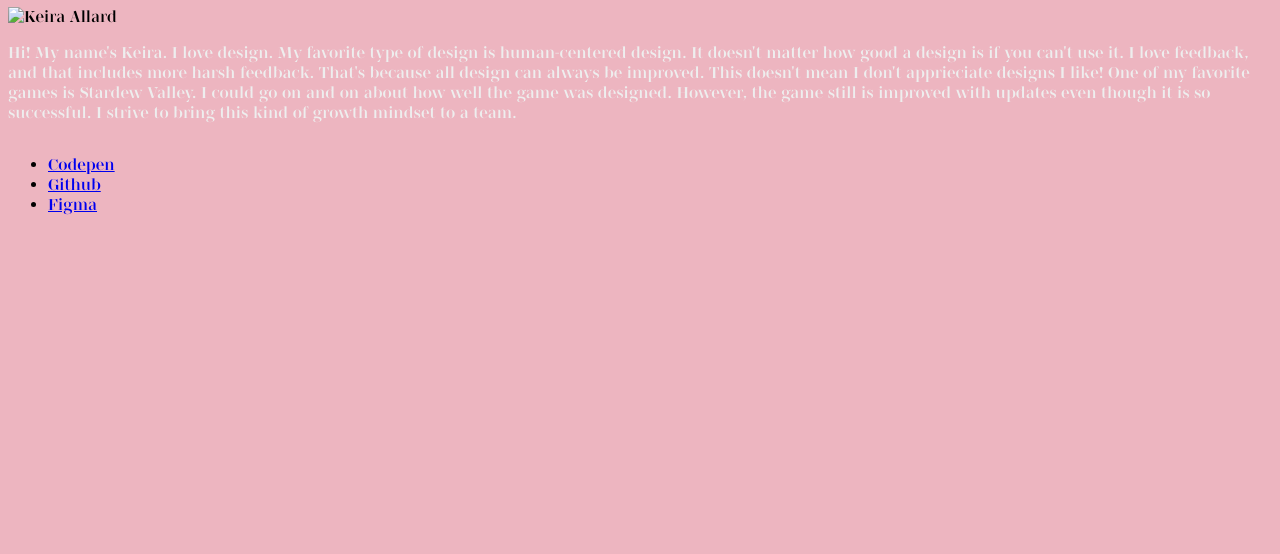
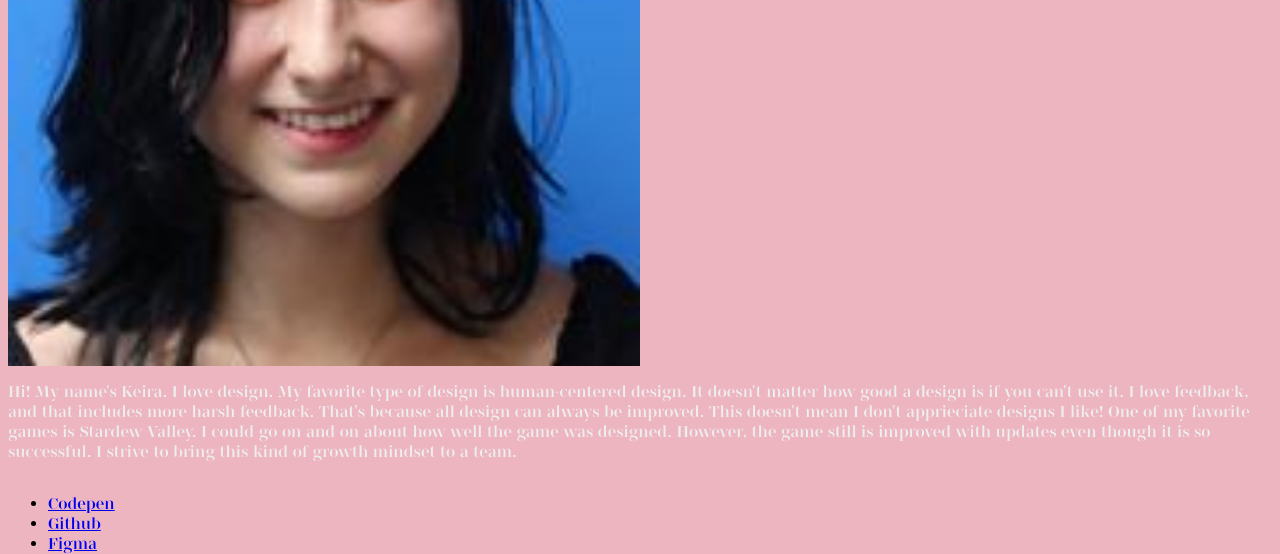
Before and after one commit to kallard8/kallard8, a plain HTML site: page index.html in a window 1280 px wide. Shown: the part 331-885 px from the top of the page. Before the commit the page ends 816 px from the top, so only its background shows below. Drawn offline with Linux system fonts and the light colour scheme; files whose address does not match are found by name.

Commit message:
fix image

```diff
--- a/index.html
+++ b/index.html
@@ -13,7 +13,7 @@
 <!-- partial:index.partial.html -->
 <h1>Keira Allard</h1>
 
-<img src="profile.jpg" alt="Keira Allard">
+<img src="profile.jpeg" alt="Keira Allard">
 
 <p>Hi! My name's Keira. I love design. My favorite type of design is human-centered design. It doesn't matter how good a design is if you can't use it. I love feedback, and that includes more harsh feedback. That's because all design can always be improved. This doesn't mean I don't apprieciate designs I like! One of my favorite games is Stardew Valley. I could go on and on about how well the game was designed. However, the game still is improved with updates even though it is so successful. I strive to bring this kind of growth mindset to a team.</p>
 
```
